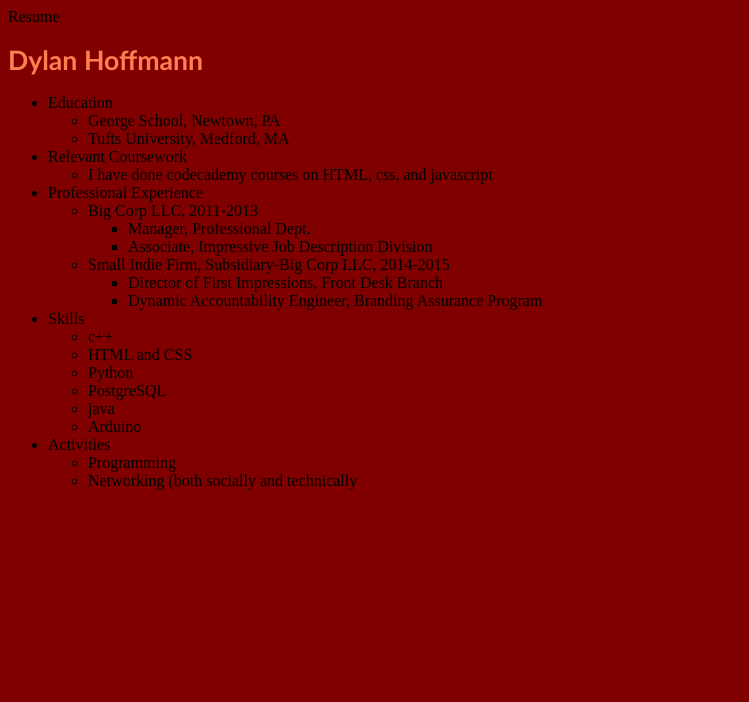
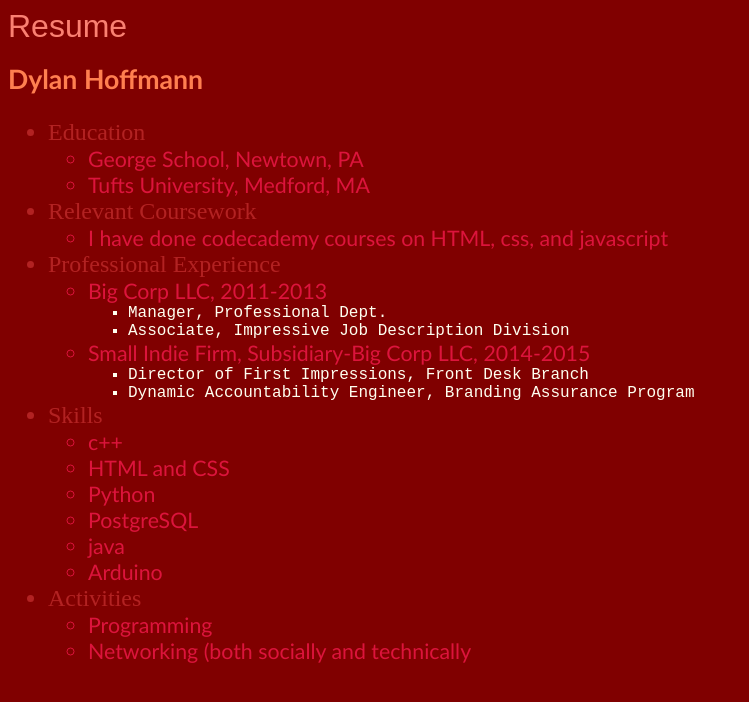
Before and after one commit to dylan-hoffmann/dylan-hoffmann.github.io, a plain HTML site: page resume.html in a window 1280 px wide. Shown: the whole page, without its empty margins (0-749 px from the left). Drawn offline with Linux system fonts and the light colour scheme.

Commit message:
Update resume.html

```diff
--- a/resume.html
+++ b/resume.html
@@ -6,33 +6,33 @@
 	</head>
 
 	<body>
-		<div id="header">Resume</div>
+		<div class="header">Resume</div>
 		<h1>Dylan Hoffmann</h1>
-		<ul id="sect_header">
+		<ul class="sect_header">
 			<li>Education</li>
-				<ul id="sub_sect">
+				<ul class="sub_sect">
 					<li>George School, Newtown, PA</li>
 					<li>Tufts University, Medford, MA</li>
 				</ul>
 			<li>Relevant Coursework</li>
-				<ul id="sub_sect">
+				<ul class="sub_sect">
 					<li>I have done codecademy courses on HTML, css, and javascript</li>
 				</ul>
 			<li>Professional Experience</li>
-				<ul id="sub_sect">
+				<ul class="sub_sect">
 					<li>Big Corp LLC, 2011-2013</li>
-						<ul id="int_list">
+						<ul class="int_list">
 							<li>Manager, Professional Dept.</li>
 							<li>Associate, Impressive Job Description Division</li>
 						</ul>
 					<li>Small Indie Firm, Subsidiary-Big Corp LLC, 2014-2015</li>
-						<ul id="int_list">
+						<ul class="int_list">
 							<li>Director of First Impressions, Front Desk Branch</li>
 							<li>Dynamic Accountability Engineer, Branding Assurance Program</li>
 						</ul>
 				</ul>
 			<li>Skills</li>
-				<ul id="sub_sect">
+				<ul class="sub_sect">
 					<li>c++</li>
 					<li>HTML and CSS</li>
 					<li>Python</li>
@@ -41,7 +41,7 @@
 					<li>Arduino</li>
 				</ul>
 			<li>Activities</li>
-				<ul id="sub_sect">
+				<ul class="sub_sect">
 					<li>Programming</li>
 					<li>Networking (both socially and technically</li>
 				</ul>
```
